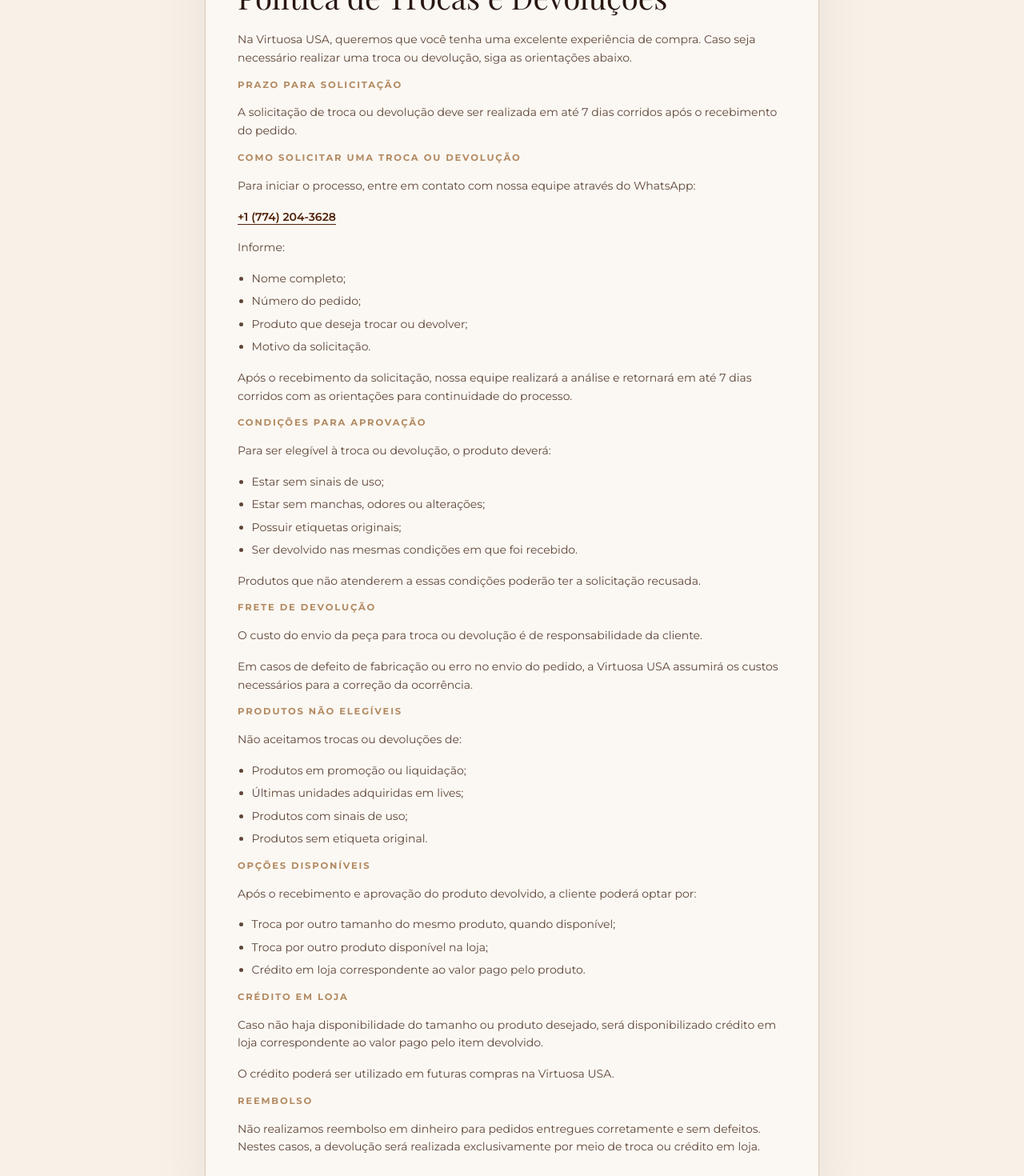
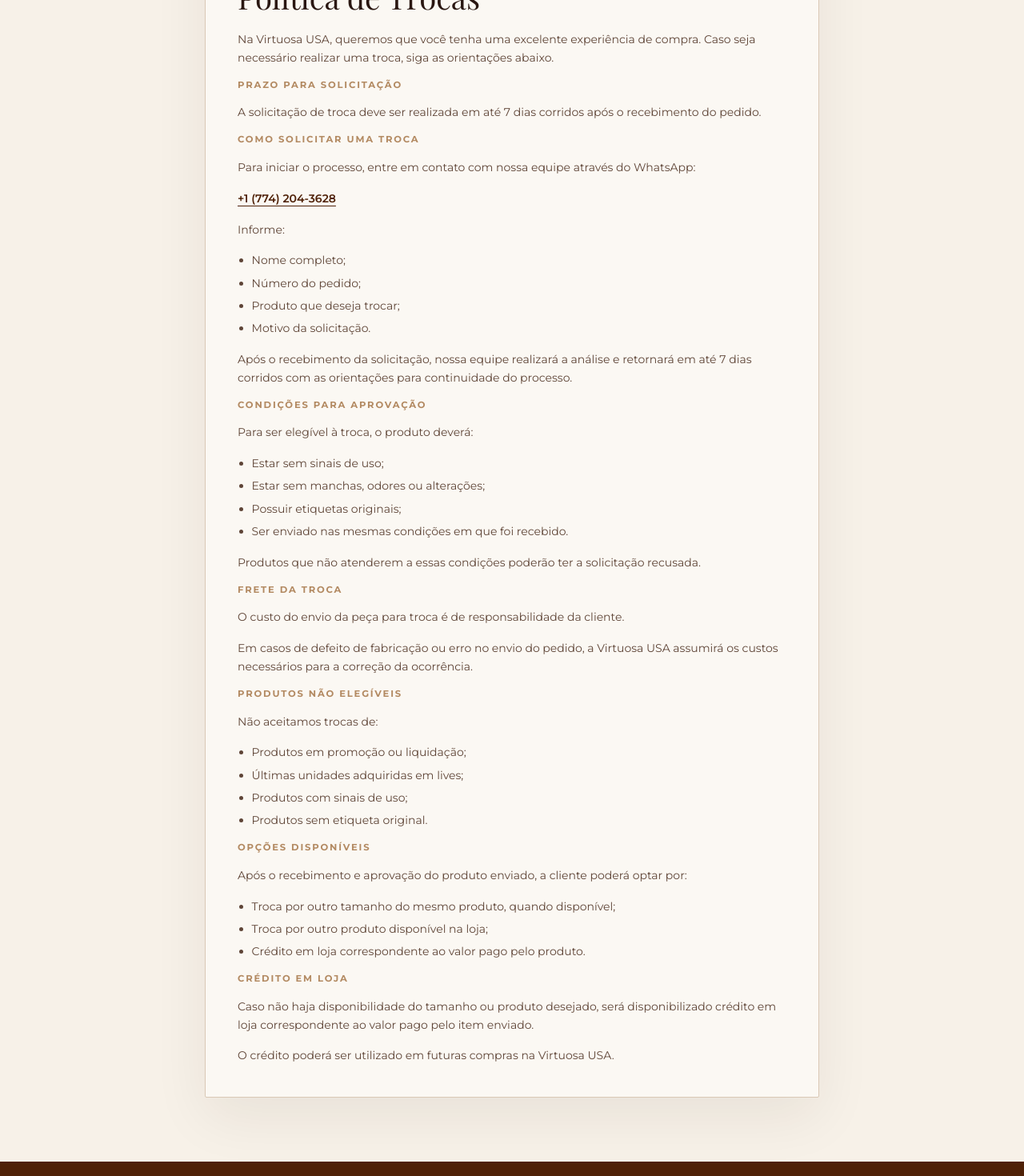
Before and after one commit to universocsdigital-wq/virtuosa-usa, a Next.js app: page /entregas-e-trocas in a window 1280 px wide. Shown: the part 940-2410 px from the top of the page at 80% size. Built offline with nearby package versions, Linux system fonts and the light colour scheme; a web font is replaced by a local one.

Commit message:
update exchange policy copy

```diff
--- a/app/entregas-e-trocas/page.tsx
+++ b/app/entregas-e-trocas/page.tsx
@@ -5,7 +5,7 @@ import { Footer } from "@/components/layout/Footer";
 
 export const metadata: Metadata = {
   title: "Entregas e Trocas | Virtuosa USA",
-  description: "Política de envio, trocas e devoluções da Virtuosa USA.",
+  description: "Política de envio e trocas da Virtuosa USA.",
 };
 
 export default function ShippingAndReturnsPage() {
@@ -40,13 +40,13 @@ export default function ShippingAndReturnsPage() {
                 <p>Caso o pedido seja devolvido por endereço incorreto ou incompleto, poderá ser necessário o pagamento de um novo frete para reenvio.</p>
               </PolicySection>
 
-              <PolicySection title="Política de Trocas e Devoluções">
-                <p>Na Virtuosa USA, queremos que você tenha uma excelente experiência de compra. Caso seja necessário realizar uma troca ou devolução, siga as orientações abaixo.</p>
+              <PolicySection title="Política de Trocas">
+                <p>Na Virtuosa USA, queremos que você tenha uma excelente experiência de compra. Caso seja necessário realizar uma troca, siga as orientações abaixo.</p>
 
                 <h2>Prazo para Solicitação</h2>
-                <p>A solicitação de troca ou devolução deve ser realizada em até 7 dias corridos após o recebimento do pedido.</p>
+                <p>A solicitação de troca deve ser realizada em até 7 dias corridos após o recebimento do pedido.</p>
 
-                <h2>Como Solicitar uma Troca ou Devolução</h2>
+                <h2>Como Solicitar uma Troca</h2>
                 <p>Para iniciar o processo, entre em contato com nossa equipe através do WhatsApp:</p>
                 <p>
                   <Link href="https://wa.me/17742043628" target="_blank" rel="noopener noreferrer" className="font-semibold text-[#4F2107] underline underline-offset-4">
@@ -57,27 +57,27 @@ export default function ShippingAndReturnsPage() {
                 <ul>
                   <li>Nome completo;</li>
                   <li>Número do pedido;</li>
-                  <li>Produto que deseja trocar ou devolver;</li>
+                  <li>Produto que deseja trocar;</li>
                   <li>Motivo da solicitação.</li>
                 </ul>
                 <p>Após o recebimento da solicitação, nossa equipe realizará a análise e retornará em até 7 dias corridos com as orientações para continuidade do processo.</p>
 
                 <h2>Condições para Aprovação</h2>
-                <p>Para ser elegível à troca ou devolução, o produto deverá:</p>
+                <p>Para ser elegível à troca, o produto deverá:</p>
                 <ul>
                   <li>Estar sem sinais de uso;</li>
                   <li>Estar sem manchas, odores ou alterações;</li>
                   <li>Possuir etiquetas originais;</li>
-                  <li>Ser devolvido nas mesmas condições em que foi recebido.</li>
+                  <li>Ser enviado nas mesmas condições em que foi recebido.</li>
                 </ul>
                 <p>Produtos que não atenderem a essas condições poderão ter a solicitação recusada.</p>
 
-                <h2>Frete de Devolução</h2>
-                <p>O custo do envio da peça para troca ou devolução é de responsabilidade da cliente.</p>
+                <h2>Frete da Troca</h2>
+                <p>O custo do envio da peça para troca é de responsabilidade da cliente.</p>
                 <p>Em casos de defeito de fabricação ou erro no envio do pedido, a Virtuosa USA assumirá os custos necessários para a correção da ocorrência.</p>
 
                 <h2>Produtos Não Elegíveis</h2>
-                <p>Não aceitamos trocas ou devoluções de:</p>
+                <p>Não aceitamos trocas de:</p>
                 <ul>
                   <li>Produtos em promoção ou liquidação;</li>
                   <li>Últimas unidades adquiridas em lives;</li>
@@ -86,7 +86,7 @@ export default function ShippingAndReturnsPage() {
                 </ul>
 
                 <h2>Opções Disponíveis</h2>
-                <p>Após o recebimento e aprovação do produto devolvido, a cliente poderá optar por:</p>
+                <p>Após o recebimento e aprovação do produto enviado, a cliente poderá optar por:</p>
                 <ul>
                   <li>Troca por outro tamanho do mesmo produto, quando disponível;</li>
                   <li>Troca por outro produto disponível na loja;</li>
@@ -94,11 +94,8 @@ export default function ShippingAndReturnsPage() {
                 </ul>
 
                 <h2>Crédito em Loja</h2>
-                <p>Caso não haja disponibilidade do tamanho ou produto desejado, será disponibilizado crédito em loja correspondente ao valor pago pelo item devolvido.</p>
+                <p>Caso não haja disponibilidade do tamanho ou produto desejado, será disponibilizado crédito em loja correspondente ao valor pago pelo item enviado.</p>
                 <p>O crédito poderá ser utilizado em futuras compras na Virtuosa USA.</p>
-
-                <h2>Reembolso</h2>
-                <p>Não realizamos reembolso em dinheiro para pedidos entregues corretamente e sem defeitos. Nestes casos, a devolução será realizada exclusivamente por meio de troca ou crédito em loja.</p>
               </PolicySection>
             </div>
           </div>
```
